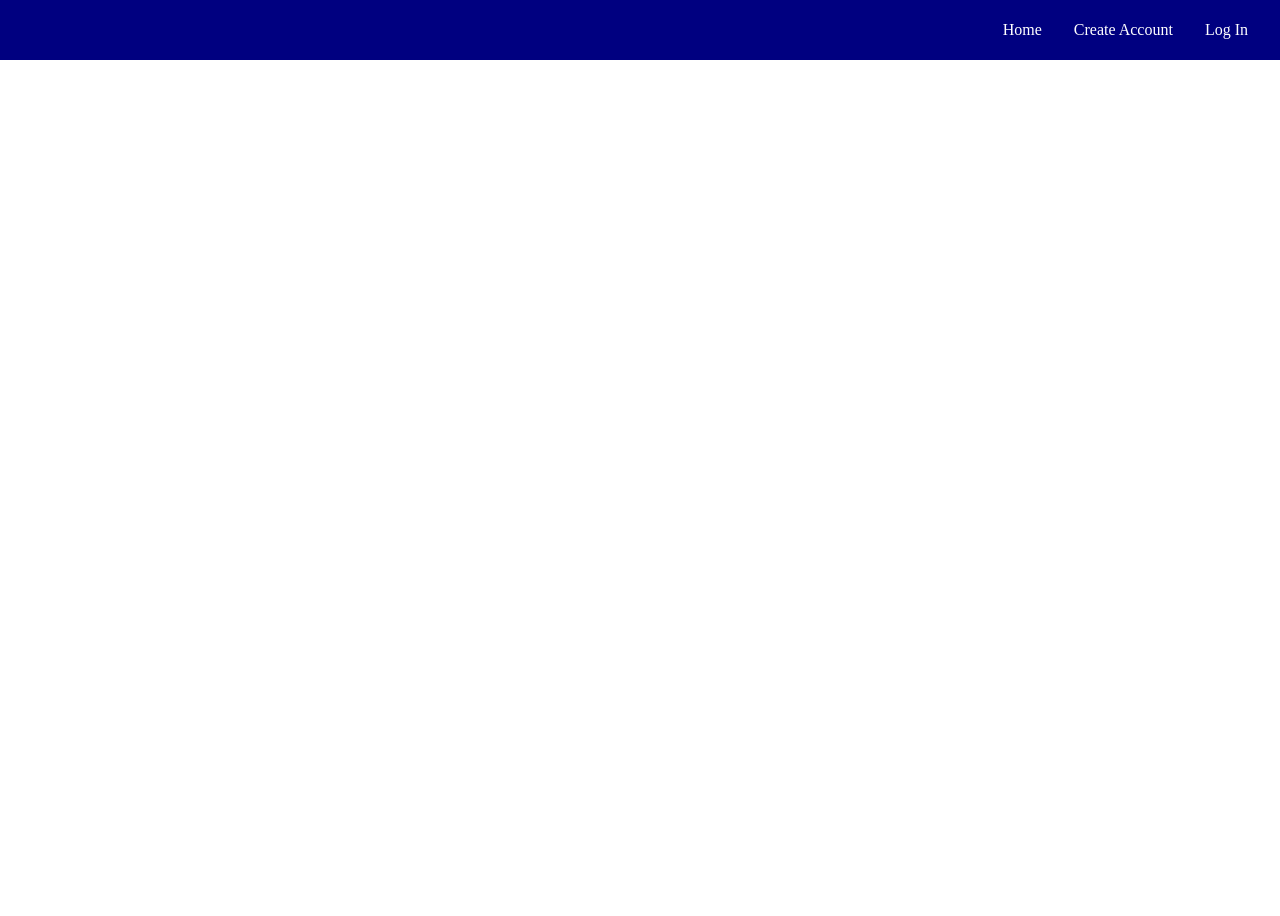
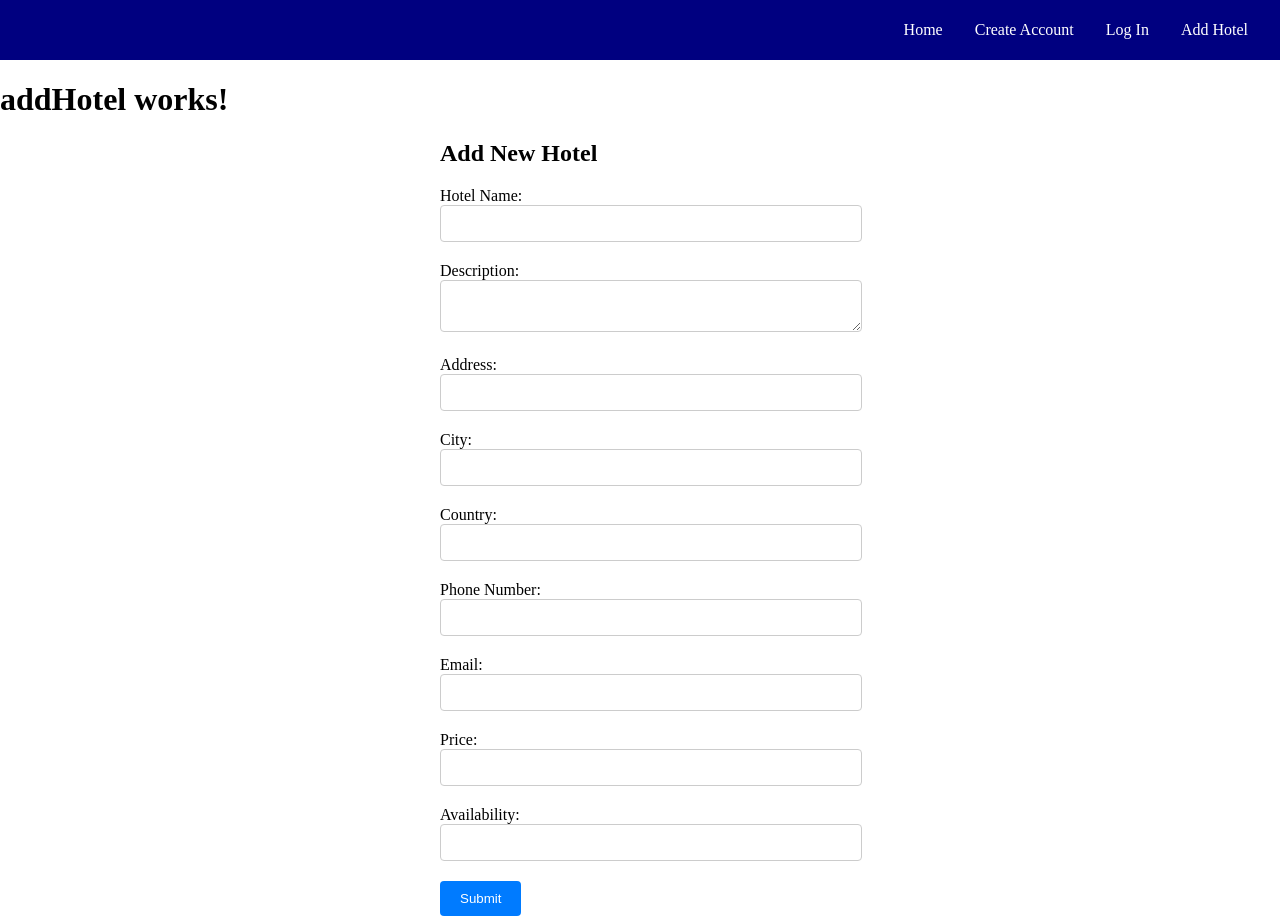
Before and after one commit to ZachMeininger/RevStay, an Angular app in the folder FrontEnd/RevStay/: page /addhotel in a window 1280 px wide. Before the commit this address led to /. Before the commit the page ends 800 px from the top, so only its background shows below. Built offline with nearby package versions, Linux system fonts and the light colour scheme.

Commit message:
added addhotel compoonent

```diff
--- a/FrontEnd/RevStay/src/app/app.component.ts
+++ b/FrontEnd/RevStay/src/app/app.component.ts
@@ -3,6 +3,8 @@ import { RouterOutlet } from '@angular/router';
 import { NavbarComponent } from './components/navbar/navbar.component';
 import {HotelShowcaseComponent} from './components/hotel-showcase/hotel-showcase.component';
 import { HomeComponent } from './components/home/home.component';
+import { BrowserModule } from '@angular/platform-browser';
+import { FormsModule } from '@angular/forms';
 
 @Component({
   selector: 'app-root',
--- a/FrontEnd/RevStay/src/app/app.routes.ts
+++ b/FrontEnd/RevStay/src/app/app.routes.ts
@@ -6,6 +6,7 @@ import { LoginComponent } from './components/login/login.component';
 import { HomeComponent } from './components/home/home.component';
 import { HotelPageComponent } from './components/hotel-page/hotel-page.component';
 import { ViewProductComponent } from './components/view-product/view-product.component';
+import { AddhotelComponent } from './components/addhotel/addhotel.component';
 
 
 export const routes: Routes = [
@@ -14,6 +15,7 @@ export const routes: Routes = [
     {path: 'hotelrooms/:id', component:HotelPageComponent},
     {path: 'home', component:HomeComponent},
     {path: 'hotel', component:ViewProductComponent},
+    {path: 'addhotel', component:AddhotelComponent},
     {path: '', redirectTo: '/home', pathMatch: 'full'}
 
 ];
--- /dev/null
+++ b/FrontEnd/RevStay/src/app/components/addhotel/addhotel.component.css
@@ -0,0 +1,28 @@
+.container {
+    max-width: 400px;
+    margin: auto;
+  }
+
+  .form-group {
+    margin-bottom: 20px;
+  }
+
+  .form-control {
+    width: 100%;
+    padding: 10px;
+    border: 1px solid #ccc;
+    border-radius: 4px;
+  }
+
+  .btn {
+    background-color: #007bff;
+    color: #fff;
+    border: none;
+    padding: 10px 20px;
+    border-radius: 4px;
+    cursor: pointer;
+  }
+
+  .btn:hover {
+    background-color: #0056b3;
+  }
--- /dev/null
+++ b/FrontEnd/RevStay/src/app/components/addhotel/addhotel.component.html
@@ -0,0 +1,45 @@
+<h1>addHotel works!</h1>
+
+
+<div class="container">
+    <h2>Add New Hotel</h2>
+    <form (submit)="onSubmit()">
+      <div class="form-group">
+        <label for="hotelName">Hotel Name:</label>
+        <input type="text" class="form-control" id="hotelName" [(ngModel)]="hotel.hotelName" name="hotelName" required>
+      </div>
+      <div class="form-group">
+        <label for="description">Description:</label>
+        <textarea class="form-control" id="description" [(ngModel)]="hotel.description" name="description" required></textarea>
+      </div>
+      <div class="form-group">
+        <label for="address">Address:</label>
+        <input type="text" class="form-control" id="address" [(ngModel)]="hotel.address" name="address" required>
+      </div>
+      <div class="form-group">
+        <label for="city">City:</label>
+        <input type="text" class="form-control" id="city" [(ngModel)]="hotel.city" name="city" required>
+      </div>
+      <div class="form-group">
+        <label for="country">Country:</label>
+        <input type="text" class="form-control" id="country" [(ngModel)]="hotel.country" name="country" required>
+      </div>
+      <div class="form-group">
+        <label for="phoneNumber">Phone Number:</label>
+        <input type="tel" class="form-control" id="phoneNumber" [(ngModel)]="hotel.phoneNumber" name="phoneNumber" required>
+      </div>
+      <div class="form-group">
+        <label for="email">Email:</label>
+        <input type="email" class="form-control" id="email" [(ngModel)]="hotel.email" name="email" required>
+      </div>
+      <div class="form-group">
+        <label for="price">Price:</label>
+        <input type="number" class="form-control" id="price" [(ngModel)]="hotel.price" name="price" required>
+      </div>
+      <div class="form-group">
+        <label for="availability">Availability:</label>
+        <input type="text" class="form-control" id="availability" [(ngModel)]="hotel.availability" name="availability" required>
+      </div>
+      <button type="submit" class="btn btn-primary">Submit</button>
+    </form>
+  </div>
--- /dev/null
+++ b/FrontEnd/RevStay/src/app/components/addhotel/addhotel.component.ts
@@ -0,0 +1,46 @@
+import { HttpClient } from '@angular/common/http';
+import { Component } from '@angular/core';
+import { FormsModule } from '@angular/forms';
+import { Router } from '@angular/router';
+
+@Component({
+  selector: 'app-addhotel',
+  standalone: true,
+  imports: [FormsModule],
+  templateUrl: './addhotel.component.html',
+  styleUrls: ['./addhotel.component.css']
+})
+export class AddhotelComponent {
+
+  hotel: any = {
+    hotelName: '',
+    description: '',
+    address: '',
+    city: '',
+    country: '',
+    phoneNumber: '',
+    email: '',
+    price: '',
+    availability: ''
+  };
+
+  constructor(private http: HttpClient, private router: Router) { }
+
+  onSubmit(): void {
+    const observer = {
+      next: (response: any) => {
+        console.log('Hotel added successfully!', response);
+        this.router.navigate(['/success']);
+      },
+      error: (error: any) => {
+        console.error('Error occurred while adding hotel:', error);
+      },
+      complete: () => {
+        console.log('HTTP request completed');
+      }
+    };
+
+    this.http.post<any>('http://localhost:8080/hotels', this.hotel)
+      .subscribe(observer);
+  }
+}
--- a/FrontEnd/RevStay/src/app/components/navbar/navbar.component.html
+++ b/FrontEnd/RevStay/src/app/components/navbar/navbar.component.html
@@ -4,6 +4,7 @@
     <a href = "/">Home</a>
     <a href ="/register">Create Account</a>
     <a href = "/login">Log In</a>
+    <a href= "/addHotel">Add Hotel</a>
 </nav>
 
 <ng-template #cust_bar>
@@ -11,6 +12,7 @@
         <a href = "/home">Home</a>
         <a href ="/">Bookings</a>
         <a href = "/">Sign Out</a>
+        <a href= "/addHotel">Add Hotel</a>
     </nav>
 </ng-template>
 
@@ -19,5 +21,6 @@
         <a href = "/home">Home</a>
         <a href ="/">Bookings</a>
         <a href = "/">Sign Out</a>
+        <a href= "/addHotel">Add Hotel</a>
     </nav>
 </ng-template>
```
Also changed, not shown: FrontEnd/RevStay/src/app/services/room.service.ts (added, +9 -0 lines), 2 other files (tests, documents, lock files or other folders).
